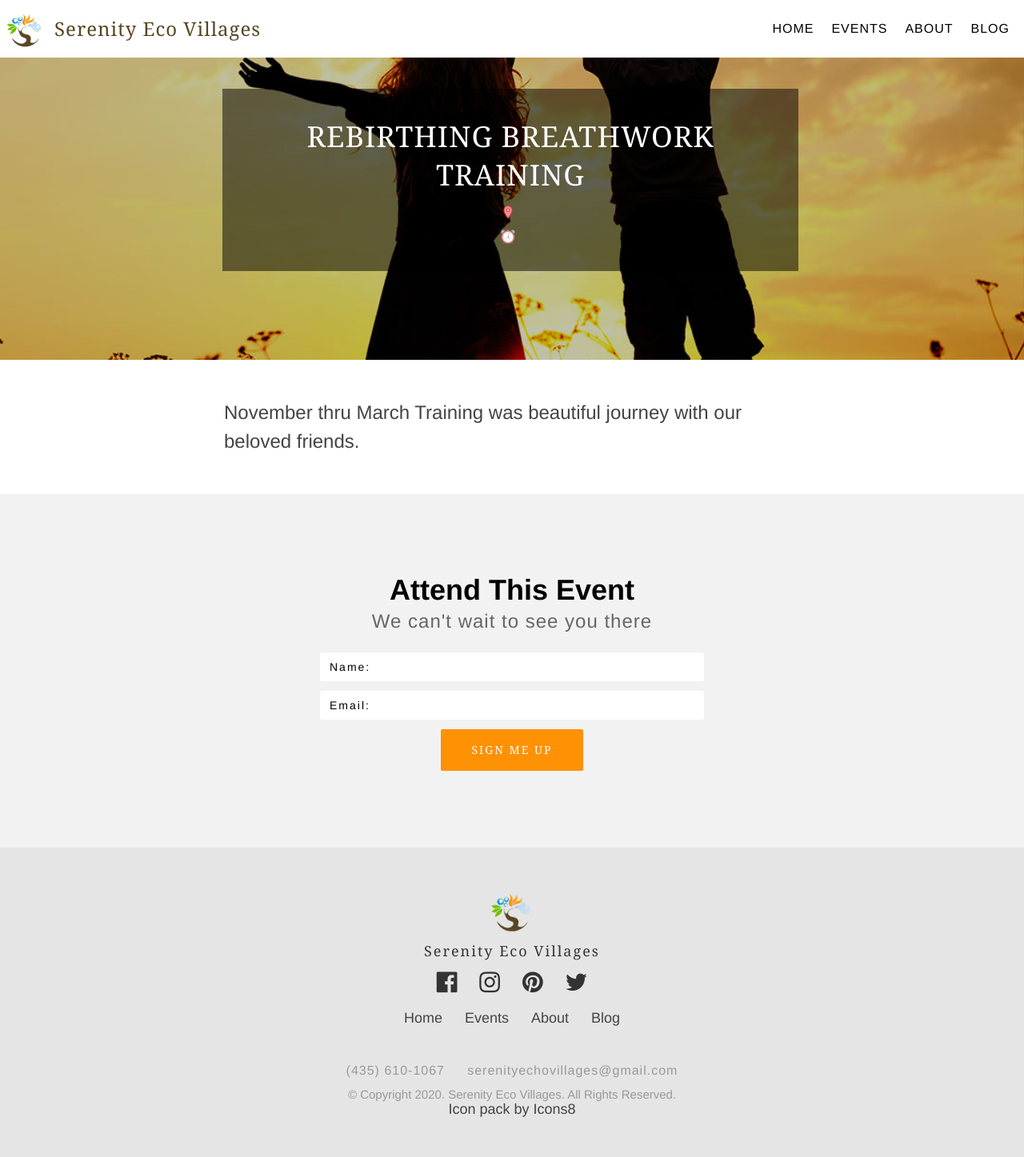
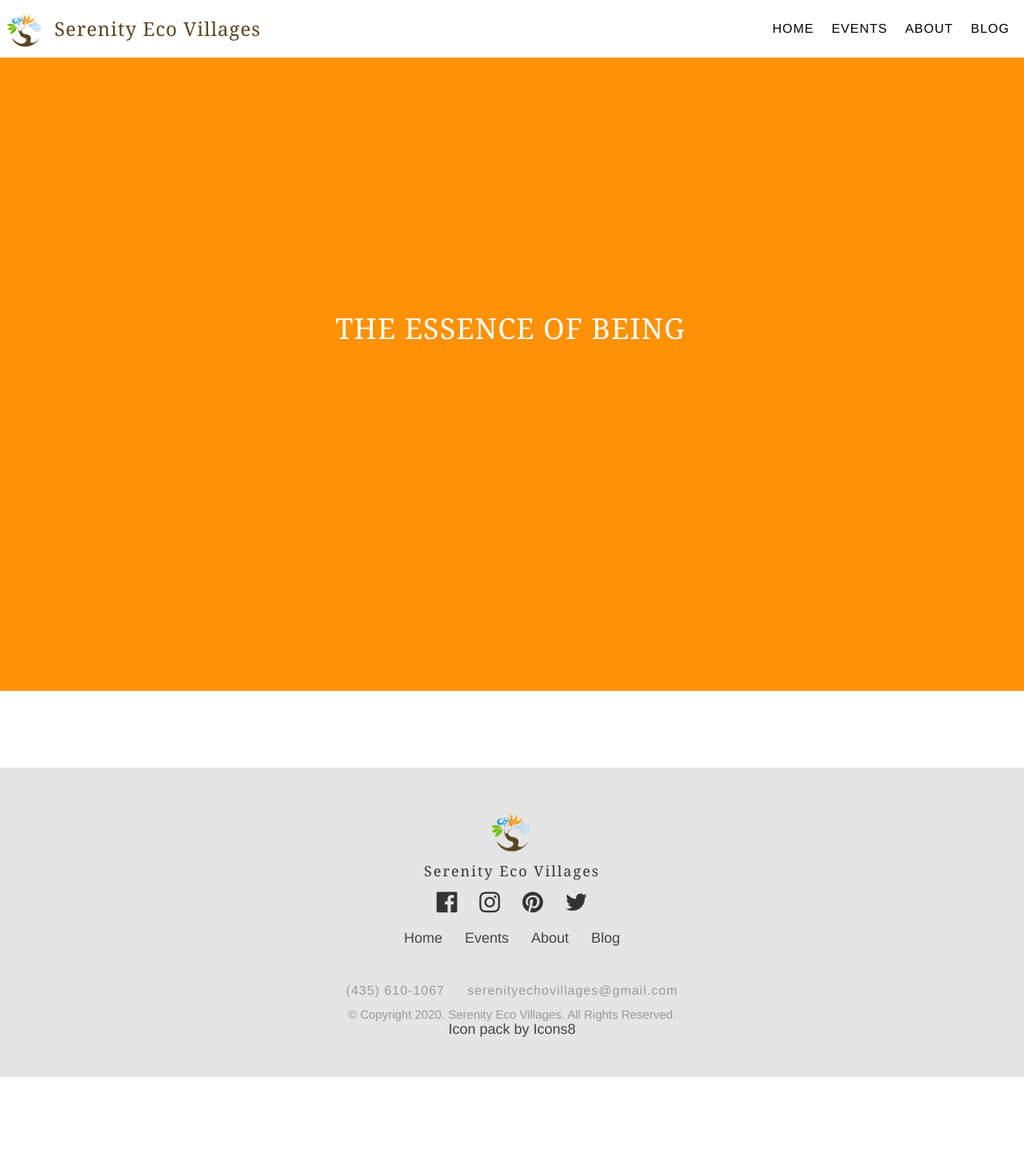
Before and after one commit to kevaleb/essencebeingcenter, a Jekyll site: the page built from _events/other-event.md, in a window 1280 px wide. Shown: the whole page at 80% size. Built offline with Jekyll 4.4.1, drawn with Linux system fonts in a browser that asks for light colours; nearby versions of some CDN libraries; after the commit the page ends 1347 px from its top, so only the background shows below that.

Commit message:
Updated 2 files via CloudCannon

```diff
--- a/_events/other-event.md
+++ b/_events/other-event.md
@@ -1,14 +1,11 @@
 ---
-layout: event
-title: ReBirthing Breathwork Training
-subject: community
-banner_image_path: /uploads/sunset.jpg
+layout: post
+title: the essence of being
+subject: awakening to freedom through consciousness
+banner_image_path: /uploads/fotolia-89974234-subscription-monthly-m.jpg
 event_datetime:
 location:
 show_map: false
 latitude: '40.320018'
 longitude: '-111.7007787'
 ---
-
-
-November thru March Training was beautiful journey with our beloved friends.&nbsp;
```
Also changed, not shown: uploads/fotolia-89974234-subscription-monthly-m.jpg (added).
